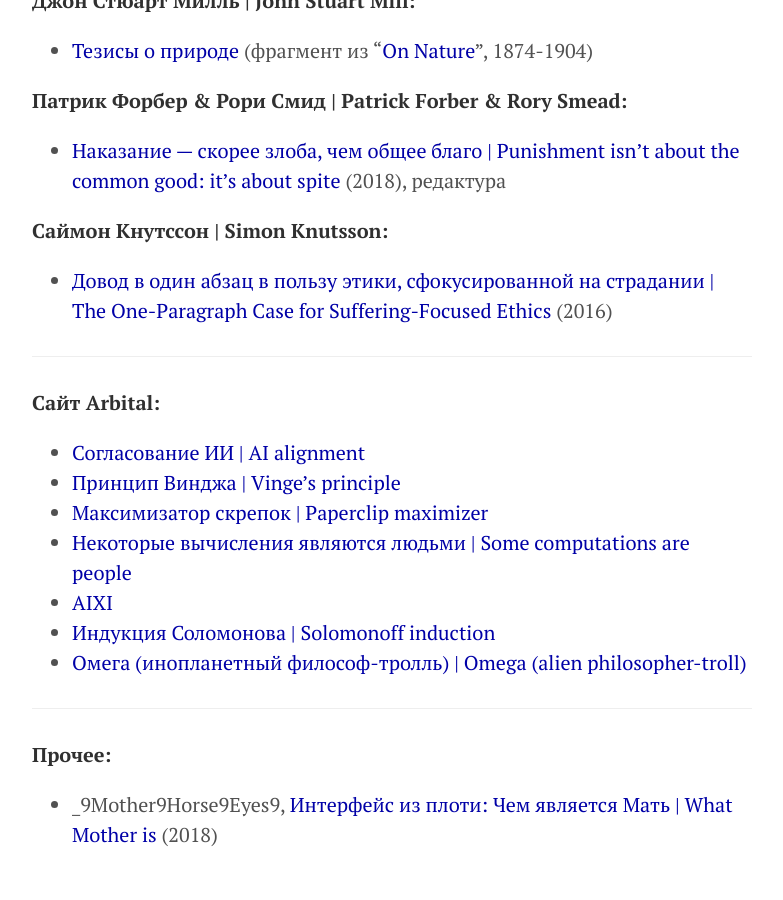
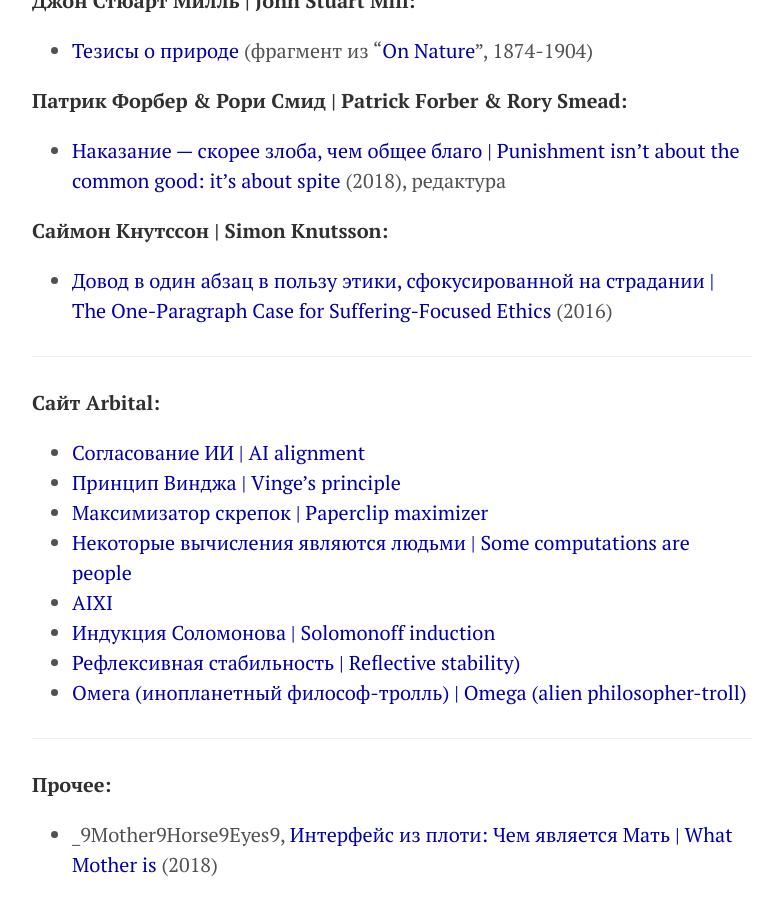
Before and after one commit to KKirdan/kkirdan.github.io, a Jekyll site: the page built from translations/index.md, in a window 1280 px wide and 900 px high, scrolled down 3163 px. Shown: the whole window, without its empty margins (248-1031 px from the left). Built offline with Jekyll 4.4.1, drawn with Linux system fonts in a browser that asks for light colours; before the commit the page ends 4033 px from its top, so only the background shows below that.

Commit message:
Update index.md

```diff
--- a/translations/index.md
+++ b/translations/index.md
@@ -105,6 +105,7 @@
 * [Некоторые вычисления являются людьми \| Some computations are people](arbital/some-computations-are-people.html)
 * [AIXI](arbital/aixi.html)
 * [Индукция Соломонова \| Solomonoff induction](arbital/solomonoff-induction.html)
+* [Рефлексивная стабильность \| Reflective stability)](arbital/reflective-stability.html)
 * [Омега (инопланетный философ-тролль) \| Omega (alien philosopher-troll)](arbital/omega-alien-philosopher-troll.html)
 
 ---
```
